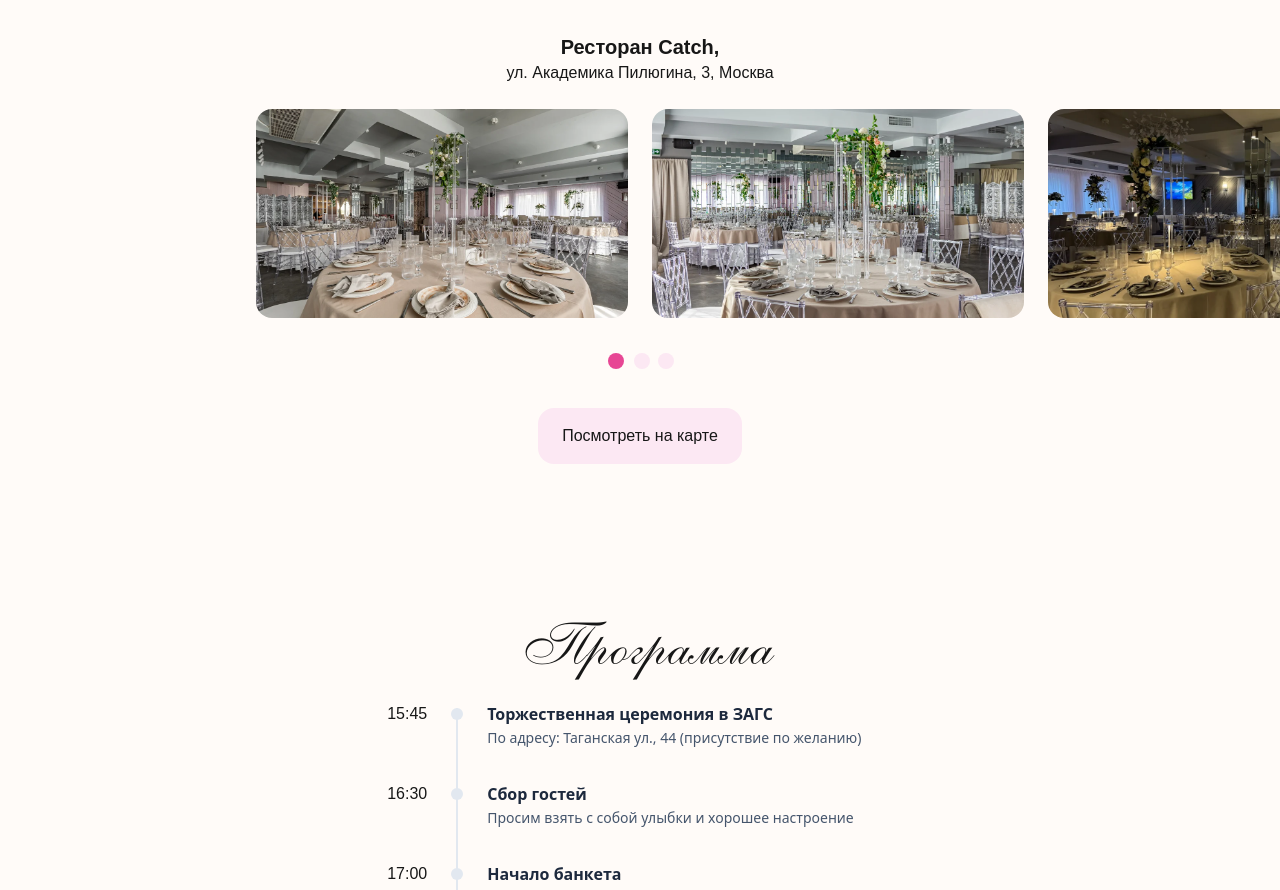
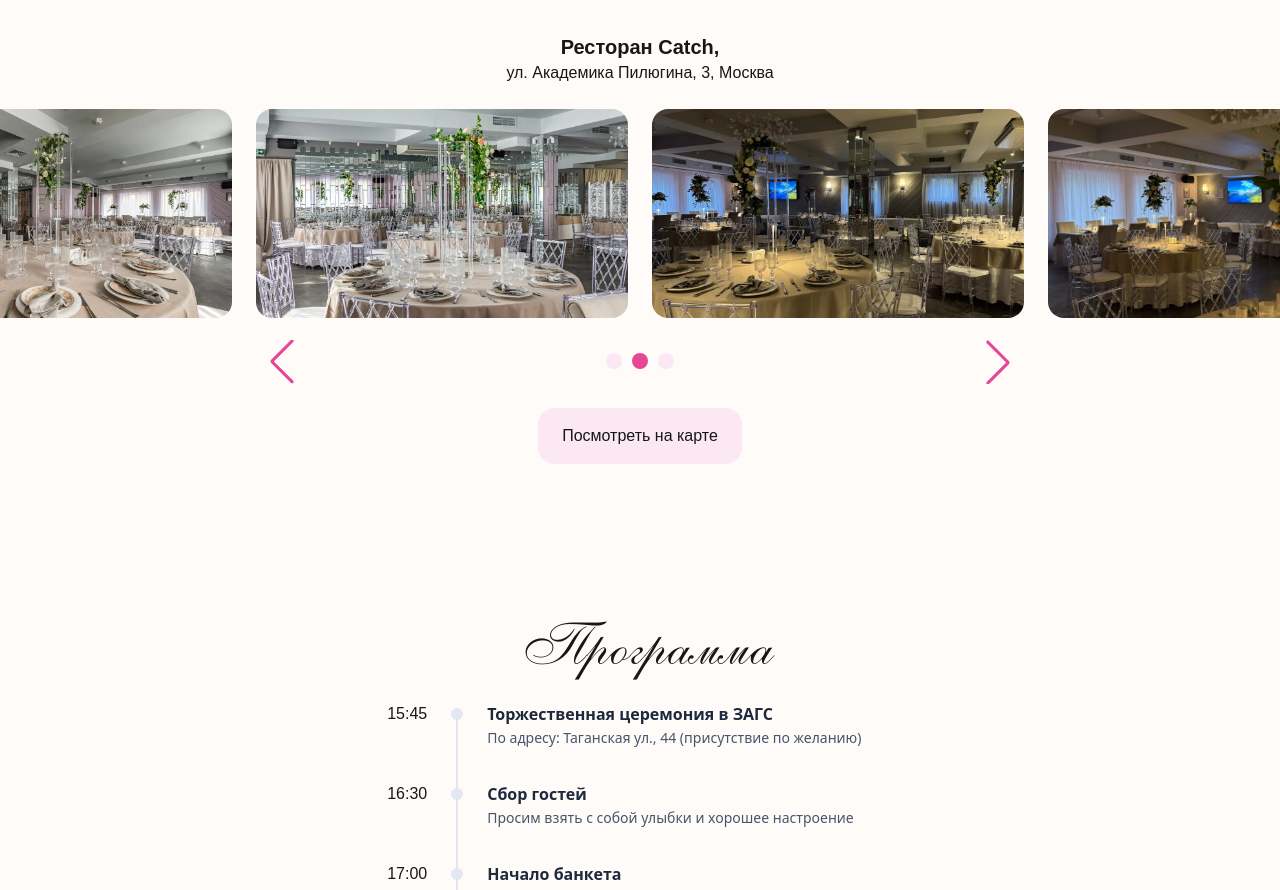
Before and after one commit to Cherkoz/wedding, a Next.js app: page / in a window 1280 px wide. Shown: the part 2487-3377 px from the top of the page. Built offline with nearby package versions, Linux system fonts and the light colour scheme.

Commit message:
стредки

```diff
--- a/app/components/carousel.tsx
+++ b/app/components/carousel.tsx
@@ -1,11 +1,12 @@
 'use client';
 
-import { Pagination } from 'swiper/modules';
+import { Pagination, Navigation } from 'swiper/modules';
 import { Swiper } from 'swiper/react';
 import type { ReactNode } from 'react';
 
 import 'swiper/css';
 import 'swiper/css/pagination';
+import 'swiper/css/navigation';
 
 interface CarouselProps {
   children: ReactNode;
@@ -31,13 +32,15 @@ export function Carousel({
 
       <div className="container py-0!">
         <Swiper
-          modules={[Pagination]}
+          initialSlide={1}
+          modules={[Pagination, Navigation]}
           spaceBetween={spaceBetween}
           slidesPerView={1}
           navigation
           pagination={{ clickable: true }}
           breakpoints={breakpoints}
-          className={className}>
+          className={className}
+        >
           {children}
         </Swiper>
       </div>
--- a/app/components/modals/question-modal.tsx
+++ b/app/components/modals/question-modal.tsx
@@ -75,7 +75,7 @@ export function QuestionModal({ onClose }: QuestionModalProps) {
         <FormProvider {...formMethods}>
             <Modal dismissible show onClose={onClose}>
                 <ModalHeader className="border-gray-200">
-                    <h4 className="font-extrabold">Анкета гостя</h4>
+                    <span className="font-extrabold">Анкета гостя</span>
                 </ModalHeader>
                 <ModalBody>
                     <div className="space-y-4">
--- a/app/globals.css
+++ b/app/globals.css
@@ -64,4 +64,10 @@ body {
   @apply bg-pink-500! mx-1.5!;
 }
 
+.swiper-button-prev,
+.swiper-button-next
+ {
+  @apply top-auto! bottom-0! text-pink-500! z-50!;
+}
+
 /* #swiper */
```
